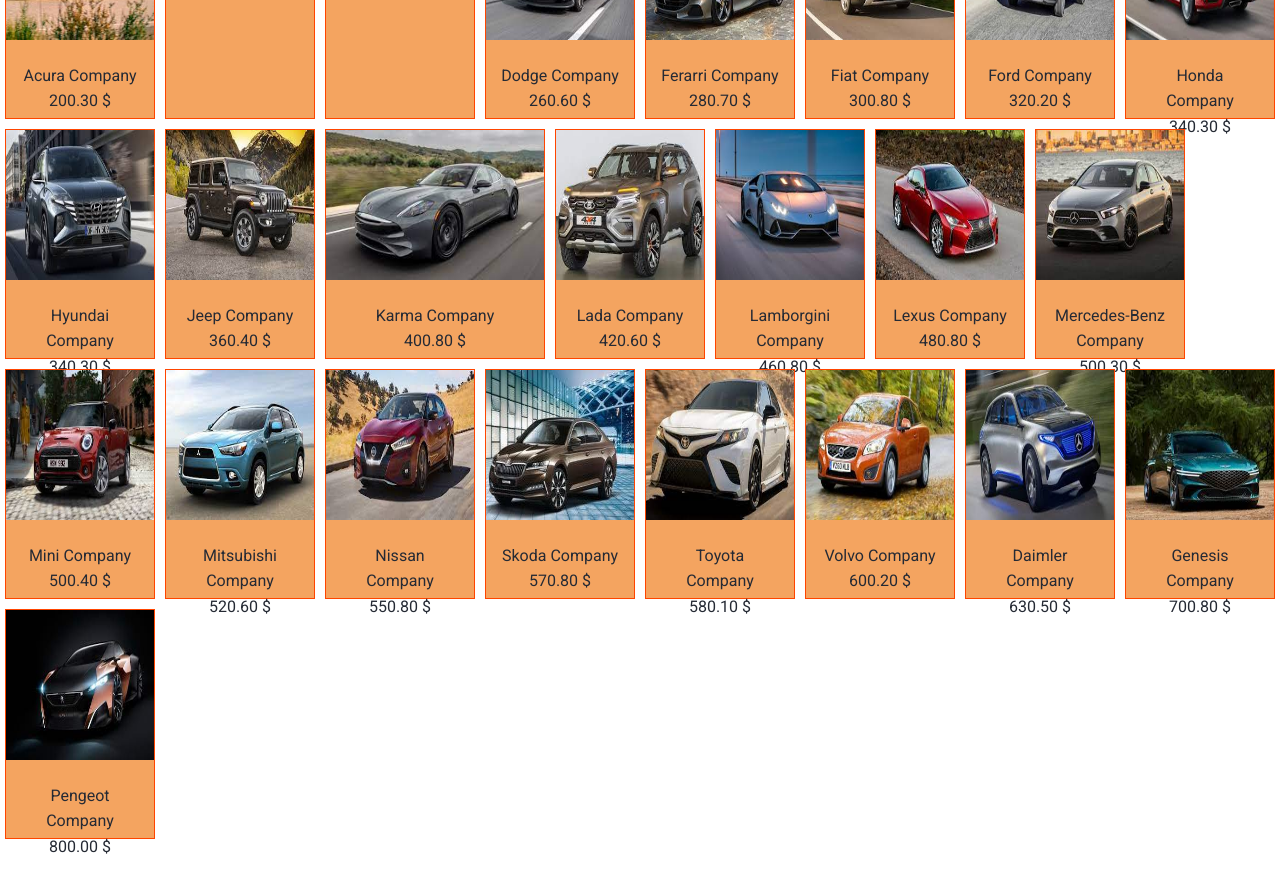
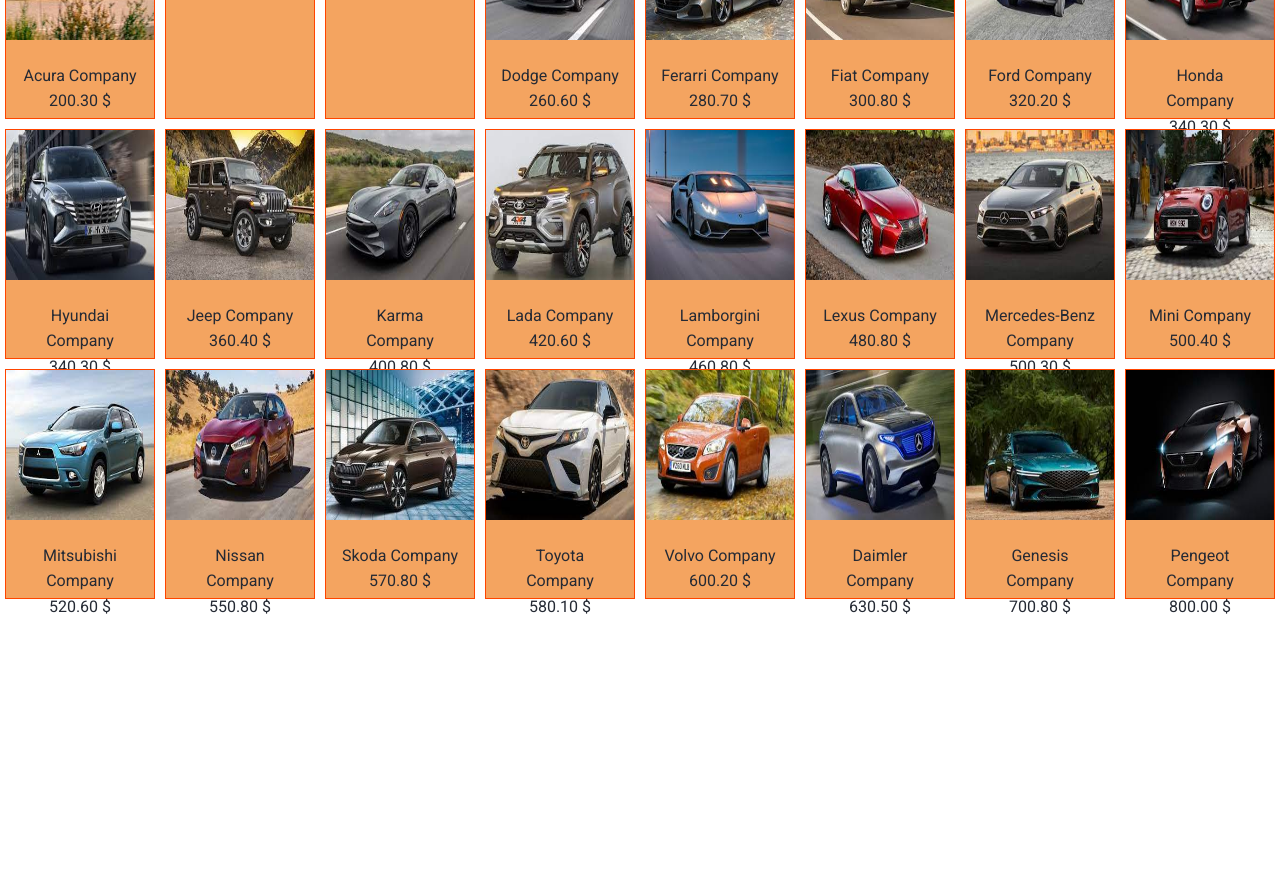
Before and after one commit to MohamedMamdouh-432/Cars-Company, a plain HTML site: page Html/offers.html in a window 1280 px wide. Shown: the part 224-1098 px from the top of the page. After the commit the page ends 858 px from the top, so only its background shows below. Drawn offline with Linux system fonts and the light colour scheme.

Commit message:
Update offers.html

```diff
--- a/Html/offers.html
+++ b/Html/offers.html
@@ -99,7 +99,7 @@
     <div class="desc">Jeep Company <br> 360.40 $</div>
   </div>
 
-  <div class="gallery" style="width: 220px;">
+  <div class="gallery" style="width: 150px;">
     <a target="_blank" href="form.html">
       <img src="../img/karma.jpg" alt="Northern Lights" width="600" height="400">
     </a>
```
